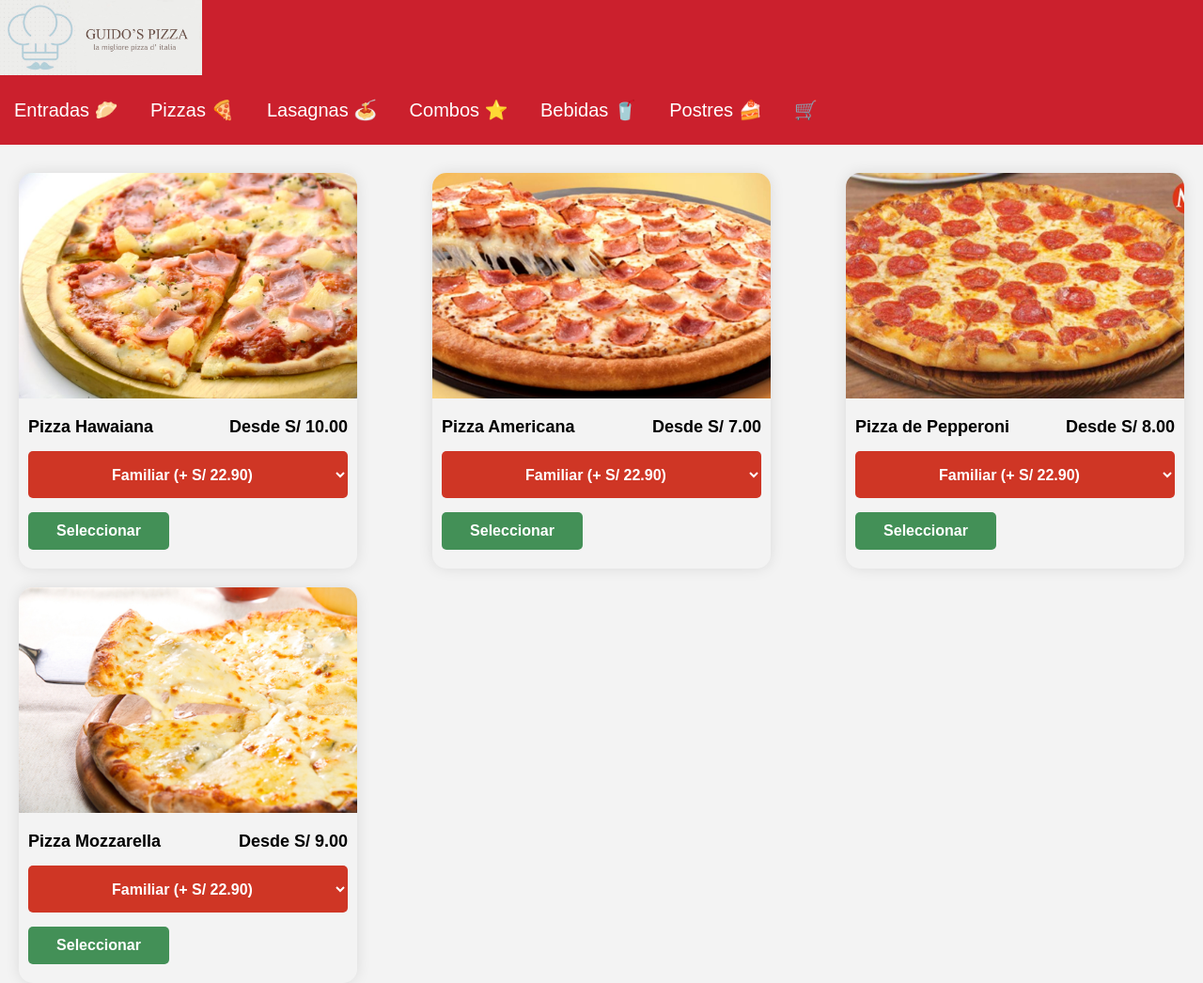
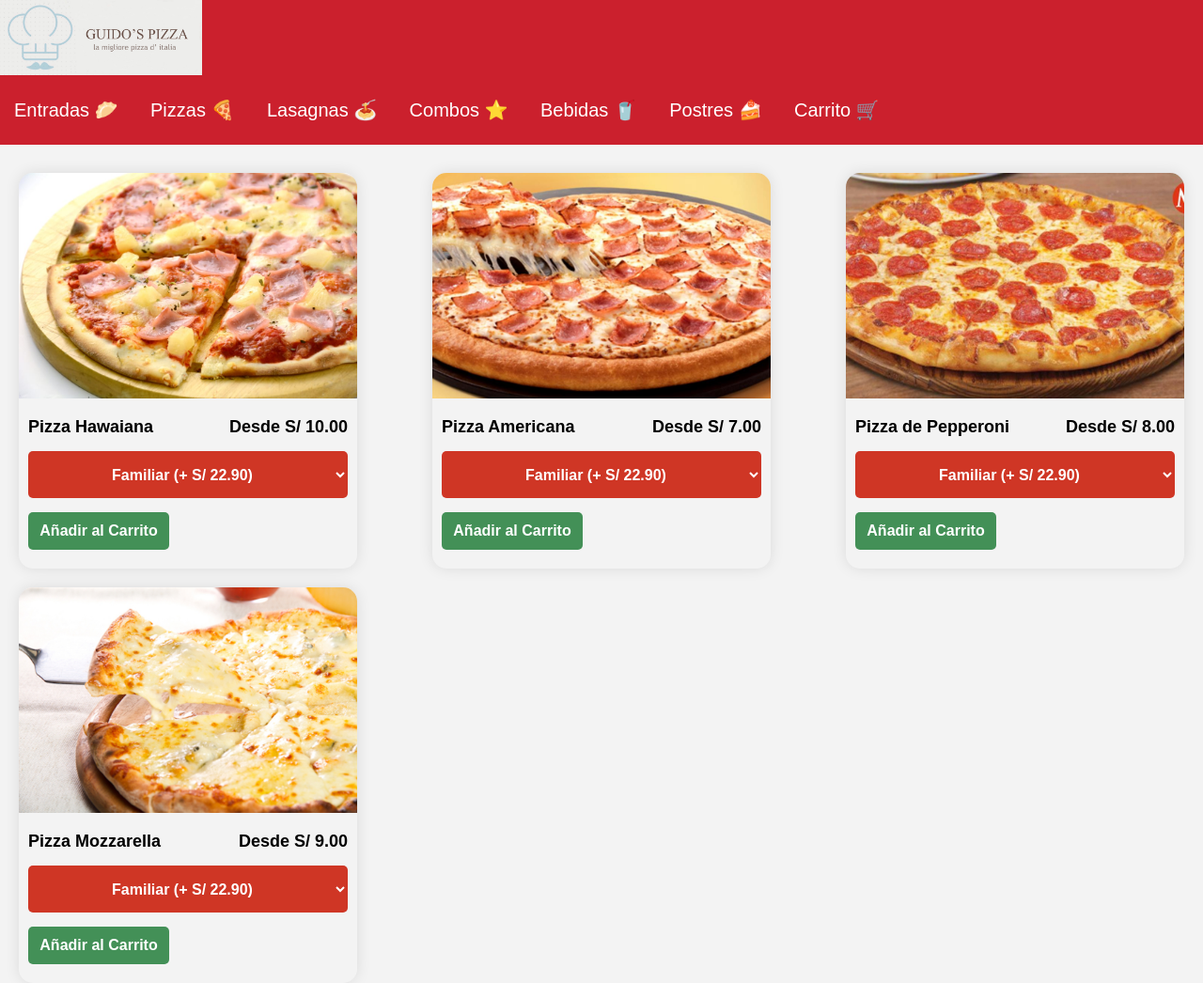
Before and after one commit to FlaviaManuico/Grupo9, a Flask app: page /pizzas in a window 1280 px wide. Shown: the whole page at 94% size. Run offline with Flask 2, Linux system fonts and the light colour scheme.

Commit message:
Actualizacion de etiquetas - pizzas

```diff
--- a/app/templates/pizzas.html
+++ b/app/templates/pizzas.html
@@ -17,7 +17,7 @@
             <li><a href="/combos">Combos ⭐️</a></li>
             <li><a href="/bebidas">Bebidas 🥤</a></li>
             <li><a href="/postres">Postres 🍰</a></li>
-            <li><a href="/pedidos">🛒</a></li>
+            <li><a href="/pedidos">Carrito 🛒</a></li>
 
         </ul>
     </div>
@@ -36,7 +36,7 @@
                     <option>Mediana (+ S/ 6.90)</option>
                     <option>Personal</option>
                 </select>
-                <button>Seleccionar</button>
+                <button>Añadir al Carrito</button>
             </div>
         </div>
 
@@ -53,7 +53,7 @@
                     <option>Mediana (+ S/ 6.90)</option>
                     <option>Personal</option>
                 </select>
-                <button>Seleccionar</button>
+                <button>Añadir al Carrito</button>
             </div>
         </div>
 
@@ -70,7 +70,7 @@
                     <option>Mediana (+ S/ 6.90)</option>
                     <option>Personal</option>
                 </select>
-                <button>Seleccionar</button>
+                <button>Añadir al Carrito</button>
             </div>
         </div>
 
@@ -87,7 +87,7 @@
                     <option>Mediana (+ S/ 6.90)</option>
                     <option>Personal</option>
                 </select>
-                <button>Seleccionar</button>
+                <button>Añadir al Carrito</button>
             </div>
         </div>
     </div>
```
